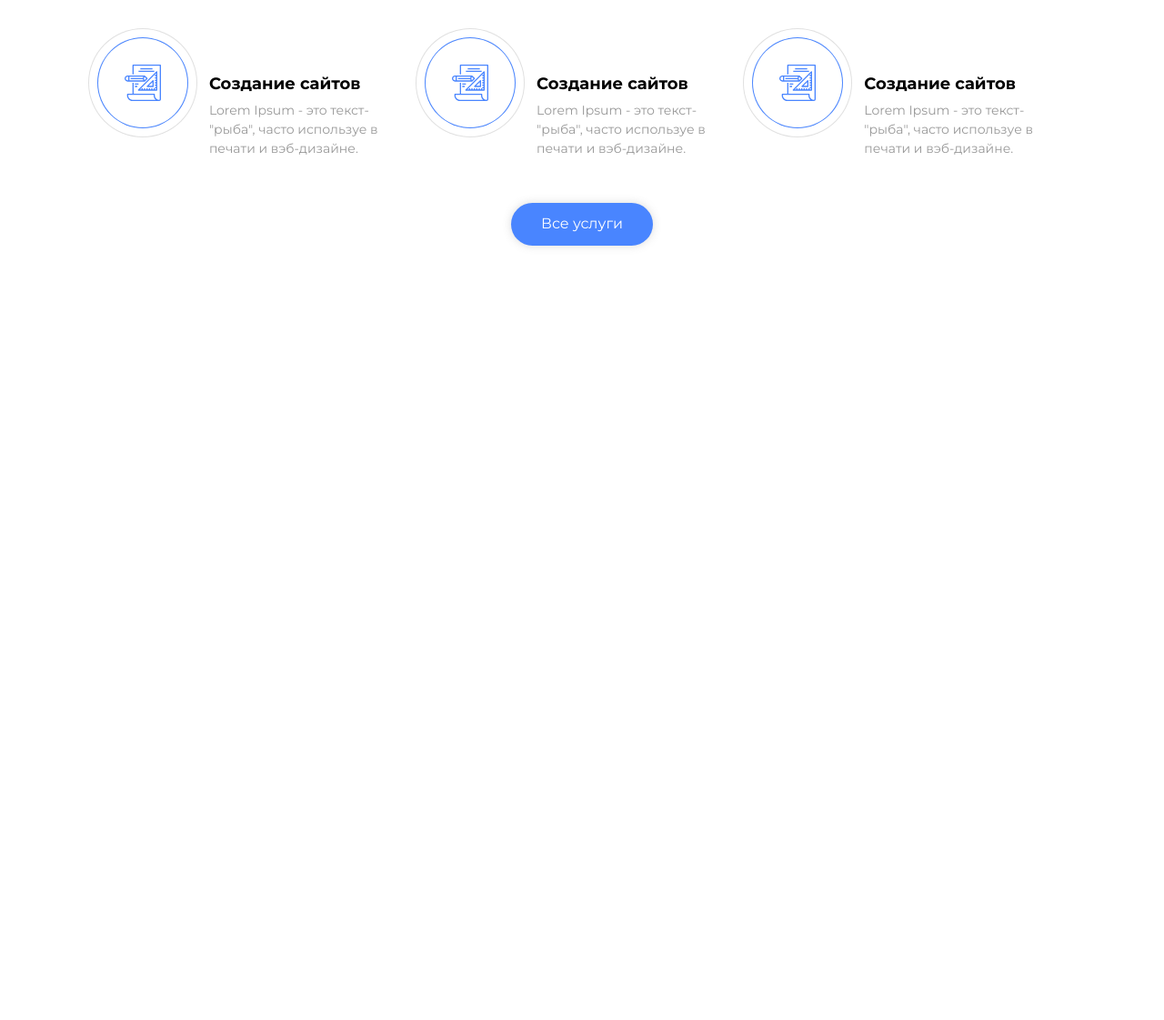
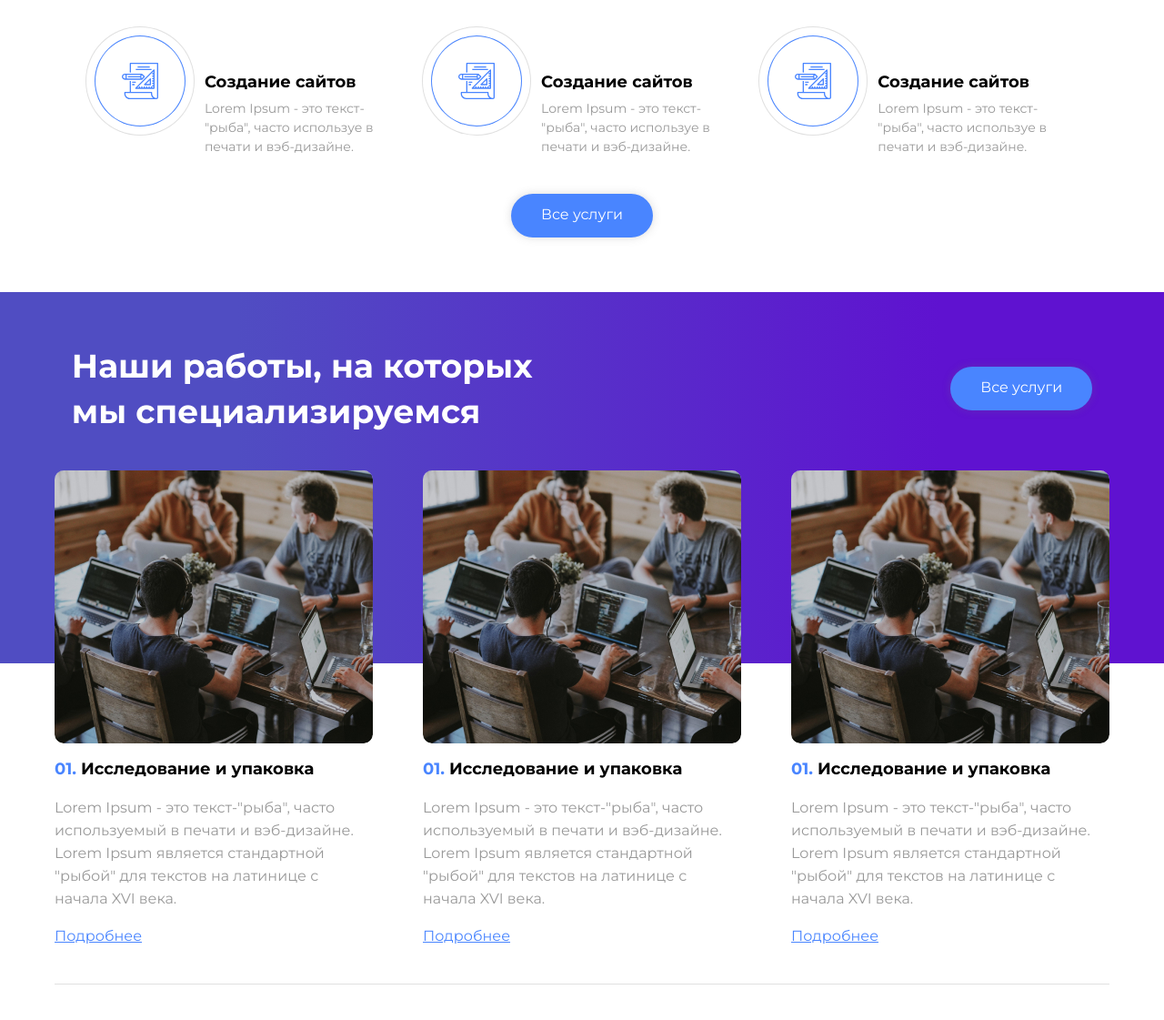
Before and after one commit to lyolka92/epam_html-css, a plain HTML site: page index.html in a window 1280 px wide. Shown: the part 1063-2184 px from the top of the page at 91% size. Before the commit the page ends 1363 px from the top, so only its background shows below. Drawn offline with Linux system fonts and the light colour scheme.

Commit message:
feat: add all-services section

```diff
--- a/index.html
+++ b/index.html
@@ -54,29 +54,78 @@
                 <li class="services__item">
                     <span class="services__icon"></span>
                     <div class="services__text">
-                        <h3 class="services__name mini-title">Создание сайтов</h3>
-                        <p class="services__description">Lorem Ipsum - это текст- "рыба", часто используе в печати и
+                        <h3 class="services__name item__title">Создание сайтов</h3>
+                        <p class="item__description">Lorem Ipsum - это текст- "рыба", часто используе в печати и
                             вэб-дизайне.</p>
                     </div>
                 </li>
                 <li class="services__item">
                     <span class="services__icon"></span>
                     <div class="services__text">
-                        <h3 class="services__name mini-title">Создание сайтов</h3>
-                        <p class="services__description">Lorem Ipsum - это текст- "рыба", часто используе в печати и
+                        <h3 class="services__name item__title">Создание сайтов</h3>
+                        <p class="item__description">Lorem Ipsum - это текст- "рыба", часто используе в печати и
                             вэб-дизайне.</p>
                     </div>
                 </li>
                 <li class="services__item">
                     <span class="services__icon"></span>
                     <div class="services__text">
-                        <h3 class="services__name mini-title">Создание сайтов</h3>
-                        <p class="services__description">Lorem Ipsum - это текст- "рыба", часто используе в печати и
+                        <h3 class="services__name item__title">Создание сайтов</h3>
+                        <p class="item__description">Lorem Ipsum - это текст- "рыба", часто используе в печати и
                             вэб-дизайне.</p>
                     </div>
                 </li>
             </ul>
             <a class="services__btn link-btn shadow" href="#">Все услуги</a>
+        </section>
+
+        <section class="all-services" id="all-services">
+            <div class="all-services__gradient"></div>
+            <div class="all-services__content">
+                <div class="all-services__header">
+                    <h2 class="all-services__title section-title">Наши работы, на которых
+                        мы специализируемся</h2>
+                    <a href="#" class="all-services__btn link-btn shadow">Все услуги</a>
+                </div>
+                <ul class="all-services__row">
+                    <li class="all-services__item">
+                        <img class="all-services__item-img" src="img/all-services-item.jpg">
+                        <div class="all-services__item-info">
+                            <h3 class="all-services__item-name item__title"><span
+                                    class="all-services__item-number">01.</span> Исследование и упаковка</h3>
+                            <p class="all-services__item-description">Lorem Ipsum - это текст-"рыба", часто используемый
+                                в
+                                печати и вэб-дизайне. Lorem Ipsum является стандартной "рыбой" для текстов на латинице с
+                                начала XVI века.</p>
+                            <a href="#" class="all-services__item-link">Подробнее</a>
+                        </div>
+                    </li>
+                    <li class="all-services__item">
+                        <img class="all-services__item-img" src="img/all-services-item.jpg">
+                        <div class="all-services__item-info">
+                            <h3 class="all-services__item-name item__title"><span
+                                    class="all-services__item-number">01.</span> Исследование и упаковка</h3>
+                            <p class="all-services__item-description">Lorem Ipsum - это текст-"рыба", часто используемый
+                                в
+                                печати и вэб-дизайне. Lorem Ipsum является стандартной "рыбой" для текстов на латинице с
+                                начала XVI века.</p>
+                            <a href="#" class="all-services__item-link">Подробнее</a>
+                        </div>
+                    </li>
+                    <li class="all-services__item">
+                        <img class="all-services__item-img" src="img/all-services-item.jpg">
+                        <div class="all-services__item-info">
+                            <h3 class="all-services__item-name item__title"><span
+                                    class="all-services__item-number">01.</span> Исследование и упаковка</h3>
+                            <p class="all-services__item-description">Lorem Ipsum - это текст-"рыба", часто используемый
+                                в
+                                печати и вэб-дизайне. Lorem Ipsum является стандартной "рыбой" для текстов на латинице с
+                                начала XVI века.</p>
+                            <a href="#" class="all-services__item-link">Подробнее</a>
+                        </div>
+                    </li>
+                </ul>
+            </div>
         </section>
 
         <!-- <section id="projects">
--- a/styles.css
+++ b/styles.css
@@ -25,6 +25,11 @@ body {
 
     background: #4985FF;
     border-radius: 30px;
+}
+
+.shadow {
+    box-shadow: 0px 0px 10px rgba(111, 111, 111, 0.25);
+    box-sizing: border-box;
 }
 
 @media (max-width: 900px) {
@@ -177,15 +182,31 @@ body {
 
 /* ----- Section styles ----- */
 
+.section-about {
+    max-width: 830px;
+}
+
 .section-title {
+    margin: 0;
+
     color: #323232;
     font-weight: 700;
     font-size: 2.25rem;
     line-height: 1.4em;
 }
 
-.section-about {
-    max-width: 830px;
+.item__title {
+    font-family: Montserrat;
+    font-weight: 600;
+    font-size: 1.125rem;
+    line-height: 1.2em;
+    color: #000;
+}
+
+.item__description {
+    font-size: 0.875rem;
+    line-height: 1.5em;
+    margin: 0;
 }
 
 /* ----- Services ----- */
@@ -193,7 +214,7 @@ body {
 .services {
     display: flex;
     flex-direction: column;
-    padding: 30px 20px;
+    padding: 3.75rem 1.25rem;
 
     align-items: center;
 }
@@ -210,7 +231,7 @@ body {
 }
 
 .services__item {
-    padding: 0 1em 3em 0;
+    padding: 12px 1rem 2.5rem 12px;
 }
 
 .services__item:last-child {
@@ -234,15 +255,7 @@ body {
 .services__text {
     display: inline-block;
     max-width: 222px;
-    padding-left: 20px;
-}
-
-.mini-title {
-    font-family: Montserrat;
-    font-weight: 600;
-    font-size: 1.125rem;
-    line-height: 1.2em;
-    color: #000;
+    padding-left: 1.125rem;
 }
 
 .services__name {
@@ -250,13 +263,7 @@ body {
     margin: 0;
 }
 
-.services__description {
-    font-size: 0.875rem;
-    line-height: 1.5em;
-    margin: 0;
-}
-
-@media (max-width: 1104px) {
+@media (max-width: 1140px) {
     .services__row {
         text-align: center;
     }
@@ -266,11 +273,126 @@ body {
     .services__row {
         flex-direction: column;
     }
+
+    .services__item {
+        padding: 0 0 3rem 0;
+    }
+
+    .services__text {
+        display: block;
+        padding-left: 0;
+    }
+}
+
+/* ----- All-services ----- */
+
+.all-services {
+    position: relative;
+    padding: 3.5rem 0;
+}
+
+.all-services__gradient {
+    position: absolute;
+    z-index: -1;
+    top: 0;
+    left: 0;
+    width: 100vw;
+    height: 50%;
+
+    background-image: linear-gradient(90deg, #504DC2 20.44%, #5F12D0 80.91%);
+}
+
+.all-services__content {
+    max-width: 1160px;
+    padding: 0 2rem;
+    margin: auto;
+}
+
+.all-services__header {
+    display: inline-flex;
+    align-items: center;
+    justify-content: space-between;
+}
+
+.all-services__title {
+    max-width: 50%;
+
+    text-align: left;
+
+    color: white;
+}
+
+.all-services__row {
+    display: flex;
+    padding: 2.5rem 0;
+    margin: 0;
+
+    border-bottom: 1px solid #E0E0E0;;
+
+    justify-content: space-between;
+    list-style: none;
+}
+
+.all-services__item {
+    display: flex;
+    flex-direction: column;
+    max-width: 350px;
+    margin-right: 1rem;
+
+    text-align: left;
+}
+
+.all-services__item:last-child {
+    margin-right: 0;
+}
+
+.all-services__item-img {
+    width: 100%;
+    padding: 0;
+    margin: 0;
+
+    flex-grow: 1;
+
+    border-radius: 10px;
+}
+
+.all-services__item-number,
+.all-services__item-link {
+    color: #4985FF;
+}
+
+@media (max-width: 700px) {
+    .all-services__row {
+        flex-direction: column;
+    }
+
+    .all-services__item {
+        flex-direction: row;
+        max-width: 700px;
+        padding-bottom: 1rem;
+    }
+
+    .all-services__item-img {
+        display: none;
+    }
+}
+
+@media (max-width: 458px) {
+    .all-services__header {
+        flex-direction: column;
+    }
+
+    .all-services__title {
+        max-width: 100%;
+        margin-bottom: 2.5rem;
+
+        text-align: center;
+    }
 }
 
 /* ----- Projects ----- */
 
-.projects__row {
+/* .projects__row {
     display: flex;
     justify-content: center;
     margin: 55px 0;
@@ -280,11 +402,6 @@ body {
     padding-right: 1em;
     flex-grow: 1;
     display: inline-block;
-}
-
-.shadow {
-    box-shadow: 0px 0px 10px rgba(111, 111, 111, 0.25);
-    box-sizing: border-box;
 }
 
 .subscribe__form {
@@ -369,8 +486,6 @@ body {
     padding-left: 1.25em;
 }
 
-/* Sections */
-
 #projects {
     background-color: #F6F6F8;
     padding: 6% 20.25%;
@@ -383,4 +498,4 @@ body {
 #contacts {
     background-color: #F6F6F8;
     padding: 2% 15%;
-}
+} */
```
Also changed, not shown: img/all-services-item.jpg (added).
